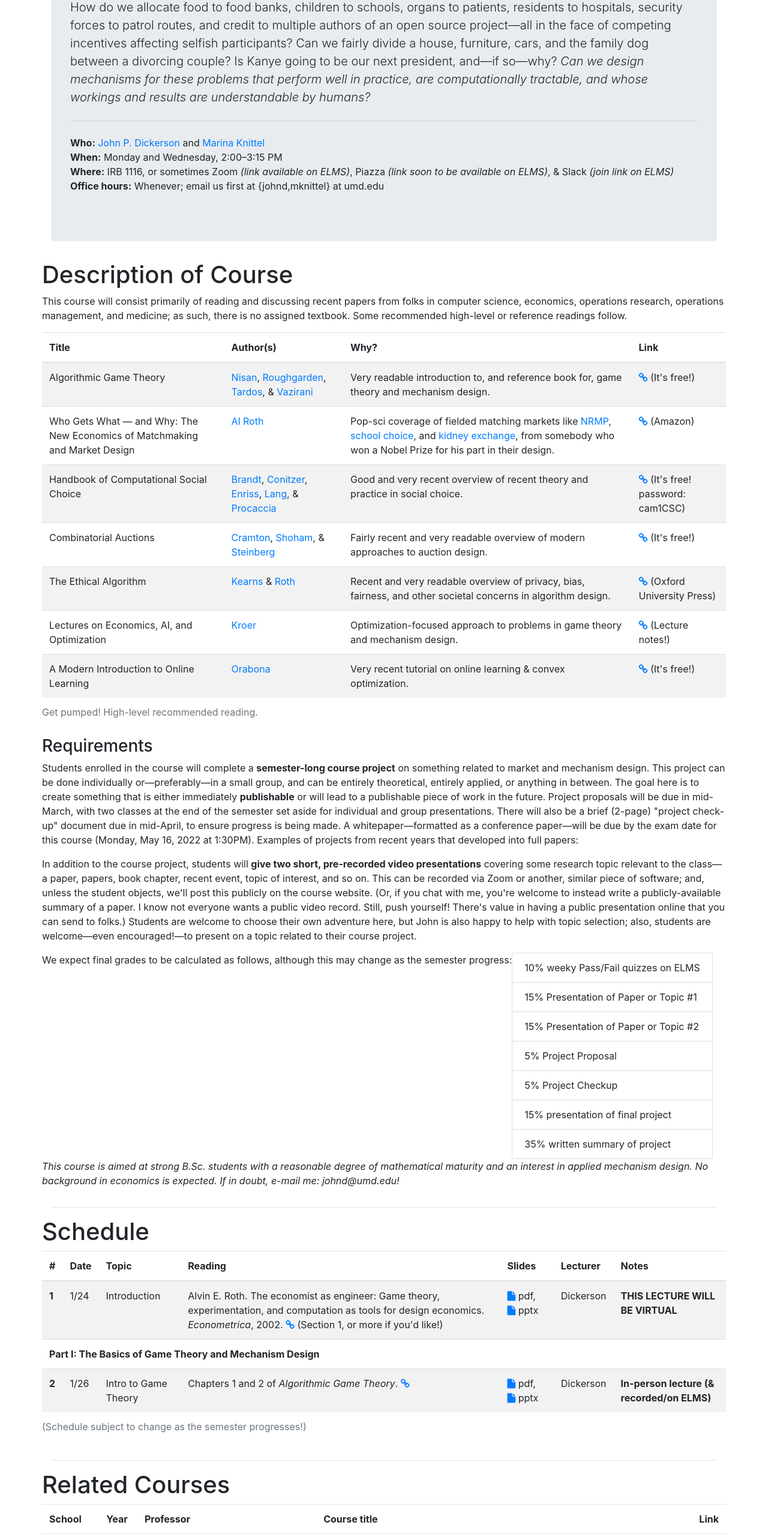
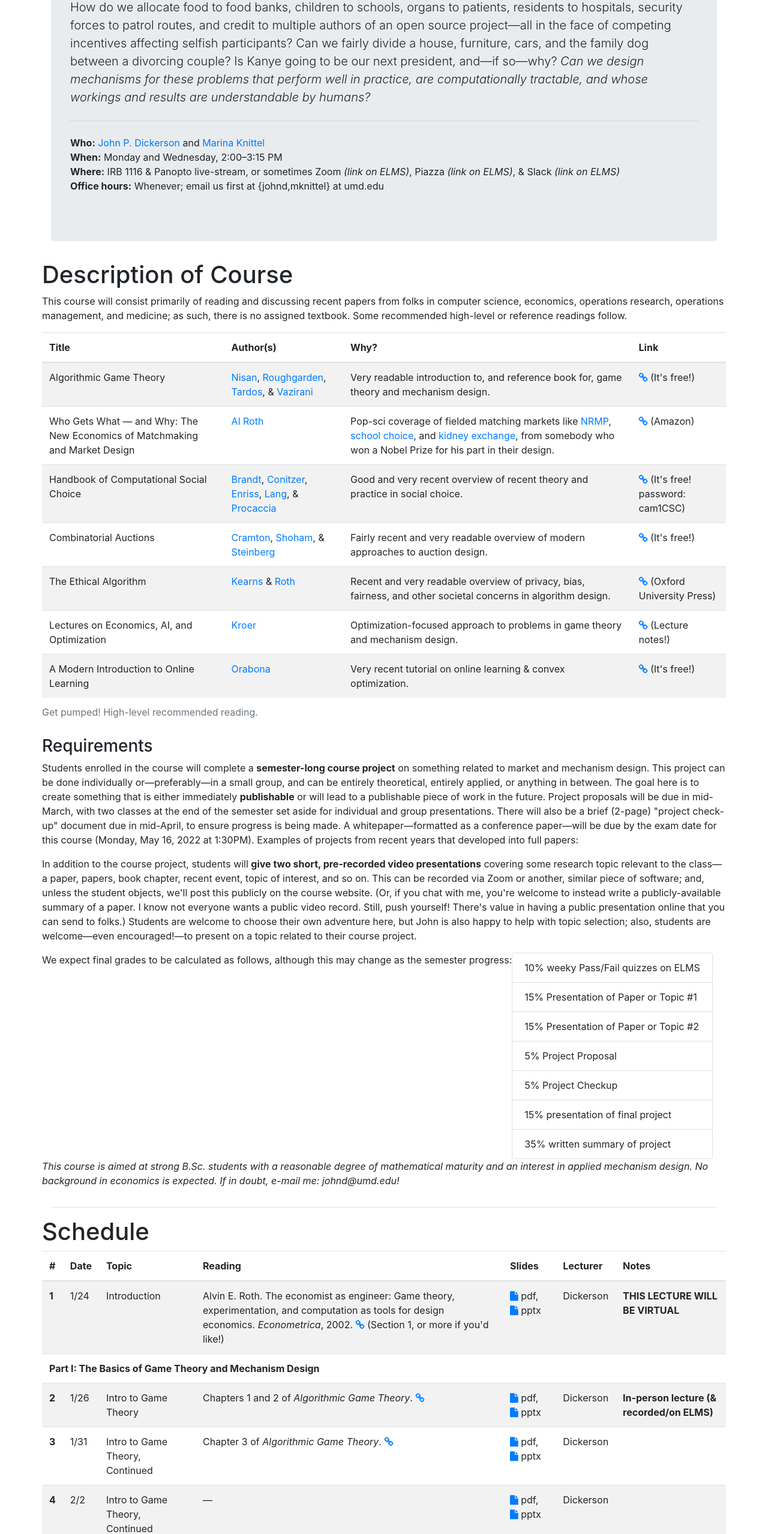
Before and after one commit to mech-design/mech-design.github.io, a plain HTML site: page index.html in a window 1280 px wide. Shown: the part 240-2797 px from the top of the page at 60% size. Drawn offline with nearby package versions, Linux system fonts and the light colour scheme; a web font is replaced by a local one.

Commit message:
Lectures 3 and 4

```diff
--- a/index.html
+++ b/index.html
@@ -42,7 +42,7 @@
             </button>
 
             <div class="collapse navbar-collapse" id="navbarSupportedContent">
-                <ul class="navbar-nav mr-auto">
+                <ul class="navbar-nav ml-auto">
                     <li class="nav-item"><a class="nav-link" href="#description">Description</a></li>
                     <li class="nav-item"><a class="nav-link" href="#schedule">Schedule</a></li>
                     <li class="nav-item"><a class="nav-link" href="#related">Related Courses</a></li>
@@ -61,7 +61,7 @@
                 <address>
                     <strong>Who:</strong> <a href="http://jpdickerson.com">John P. Dickerson</a> and <a href="https://mknittel.github.io/">Marina Knittel</a><br/>
                     <strong>When:</strong> Monday and Wednesday, 2:00&ndash;3:15 PM<br/>
-                    <strong>Where:</strong> IRB 1116, or sometimes Zoom <em>(link available on ELMS)</em>, Piazza <em>(link soon to be available on ELMS)</em>, &amp; Slack <em>(join link on ELMS)</em><br/>
+                    <strong>Where:</strong> IRB 1116 &amp; Panopto live-stream, or sometimes Zoom <em>(link on ELMS)</em>, Piazza <em>(link on ELMS)</em>, &amp; Slack <em>(link on ELMS)</em><br/>
                     <strong>Office hours:</strong> Whenever; email us first at {johnd,mknittel} at umd.edu<br/>
                 </address>
                 </p>
@@ -205,25 +205,25 @@
                             <td>Dickerson</td>
                             <td><strong>In-person lecture (&amp; recorded/on ELMS)</strong></td>
                         </tr>
-                        <!--<tr>
+                        <tr>
                             <th scope="row">3</th>
-                        <td>2/2</td>
+                            <td>1/31</td>
                             <td>Intro to Game Theory, Continued</td>
                             <td>Chapter 3 of <em>Algorithmic Game Theory</em>.  <a href="files/algorithmic-game-theory.pdf"><i class="fa fa-link" aria-hidden="true"></span></a></td>
-                        <td><a href="lecs/cmsc828m_s2021_lec02+03+04_dickerson.pdf"><i class="fa fa-file" aria-hidden="true"></span></a> pdf, <a href="lecs/cmsc828m_s2021_lec02+03+04_dickerson.pptx"><i class="fa fa-file" aria-hidden="true"></span></a> pptx</td>
+                            <td><a href="lecs/cmsc498t_s2022_lec02+03_dickerson.pdf"><i class="fa fa-file" aria-hidden="true"></i></a> pdf, <a href="lecs/cmsc498t_s2022_lec02+03_dickerson.pptx"><i class="fa fa-file" aria-hidden="true"></i></a> pptx</td>
                             <td>Dickerson</td>
                             <td></td>
                         </tr>
                         <tr>
                         <th scope="row">4</th>
-                        <td>2/4</td>
+                        <td>2/2</td>
                         <td>Intro to Game Theory, Continued</td>
                         <td>&mdash;</td>
-                        <td><a href="lecs/cmsc828m_s2021_lec02+03+04_dickerson.pdf"><i class="fa fa-file" aria-hidden="true"></span></a> pdf, <a href="lecs/cmsc828m_s2021_lec02+03+04_dickerson.pptx"><i class="fa fa-file" aria-hidden="true"></span></a> pptx</td>
+                        <td><a href="lecs/cmsc498t_s2022_lec02+03_dickerson.pdf"><i class="fa fa-file" aria-hidden="true"></i></a> pdf, <a href="lecs/cmsc498t_s2022_lec02+03_dickerson.pptx"><i class="fa fa-file" aria-hidden="true"></i></a> pptx</td>
                         <td>Dickerson</td>
                         <td></td>
                         </tr>
-                        <tr>
+                        <!--<tr>
                         <th scope="row">5</th>
                         <td>2/9</td>
                         <td>Intro to Game Theory, Continued</td>
```
Lines whose indentation alone changed are shown as unchanged.
